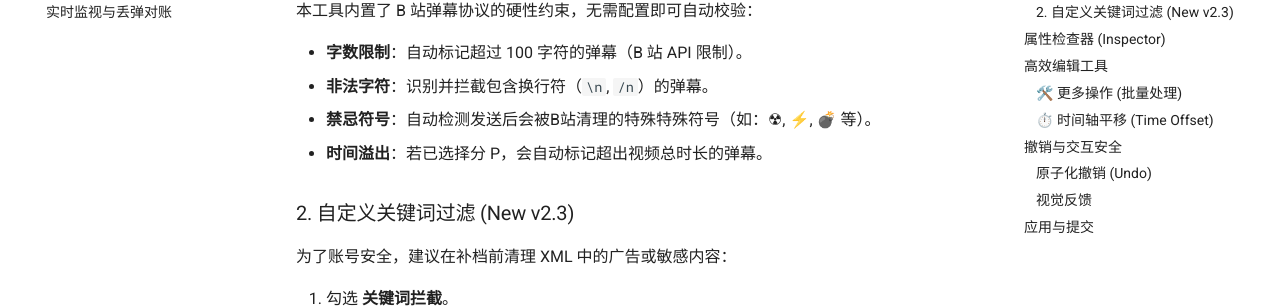
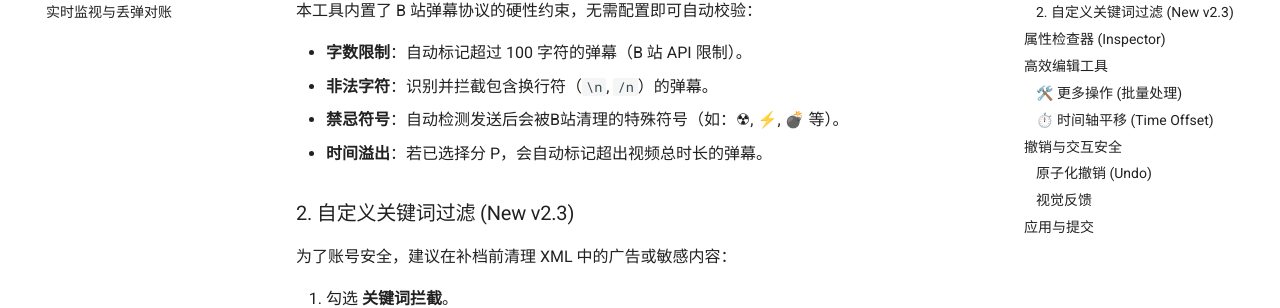
Before and after one commit to TouhouGleaners/danmaku-sender, an MkDocs documentation site: the page built from docs/guides/editor.md, in a window 1280 px wide and 900 px high, scrolled down 351 px. Shown: the part 150-458 px from the top of the window. Built offline with MkDocs 1.6.1 and Material for MkDocs 9.7.7, drawn with Linux system fonts in a browser that asks for light colours; comment, search, counter and statistics services are not loaded.

Commit message:
docs: 修正弹幕编辑器和发射器指南中的格式错误

```diff
--- a/docs/guides/editor.md
+++ b/docs/guides/editor.md
@@ -14,7 +14,7 @@
 
 -   **字数限制**：自动标记超过 100 字符的弹幕（B 站 API 限制）。
 -   **非法字符**：识别并拦截包含换行符（`\n`, `/n`）的弹幕。
--   **禁忌符号**：自动检测发送后会被B站清理的特殊特殊符号（如：☢, ⚡, 💣 等）。
+-   **禁忌符号**：自动检测发送后会被B站清理的特殊符号（如：☢, ⚡, 💣 等）。
 -   **时间溢出**：若已选择分 P，会自动标记超出视频总时长的弹幕。
 
 
```
Also changed, not shown: docs/guides/sender.md (+1 -1 lines).
